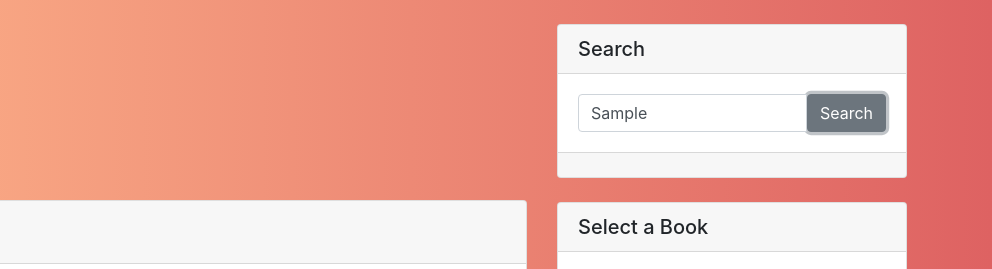
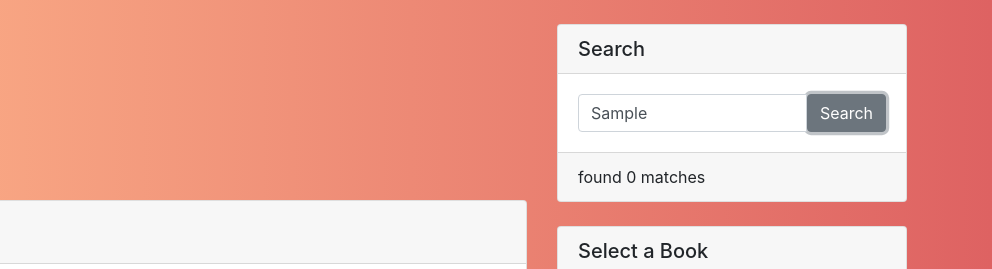
Before and after one commit to tbakare/Text-Search, a plain HTML site: page index.html in a window 1280 px wide. Both pictures are taken after typing "Sample" into the empty fields and a click on the button "Search". Shown: the top 269 px of the page, 288-1280 px from the left. Drawn offline with nearby package versions, Linux system fonts and the light colour scheme.

Commit message:
Add files via upload

```diff
--- a/SearchString.js
+++ b/SearchString.js
@@ -302,3 +302,42 @@ function sortProperties(obj) {
 
   return rtnArray;
 }
+
+//highlight words in the search
+function performMark() {
+  //read the keyword
+
+  var keyword = document.getElementById("keyword").value;
+  var display = document.getElementById("fileContent");
+
+  var newContent = "";
+  //find all the currently marked items
+
+  let spans = document.querySelectorAll("mark");
+
+  for (var i = 0; i < spans.length; i++) {
+    spans[i].outerHTML = spans[i].innerHTML;
+  }
+
+  var re = new RegExp(keyword, "gi");
+  var replaceText = "<mark id='markme'>$&</mark>";
+  var bookContent = display.innerHTML;
+
+  newContent = bookContent.replace(re, replaceText);
+  display.innerHTML = newContent;
+
+  var count = document.querySelectorAll("mark").length;
+  document.getElementById("searchstat").innerHTML =
+    "found " + count + " matches";
+
+  if (count > 0) {
+    var element = document.getElementById("markme");
+    element.scrollIntoView;
+  }
+}
+
+// functionalities to add:
+// 1. pagination for the books
+//2. ability to upload the books you want to get info of
+//3. polish the front end to look nicer
+//
--- a/index.html
+++ b/index.html
@@ -50,7 +50,11 @@
                   placeholder="Search for ..."
                 />
                 <span class="input-group-btn">
-                  <button class="btn btn-secondary" type="button">
+                  <button
+                    class="btn btn-secondary"
+                    type="button"
+                    onclick="performMark()"
+                  >
                     Search
                   </button>
                 </span>
```
